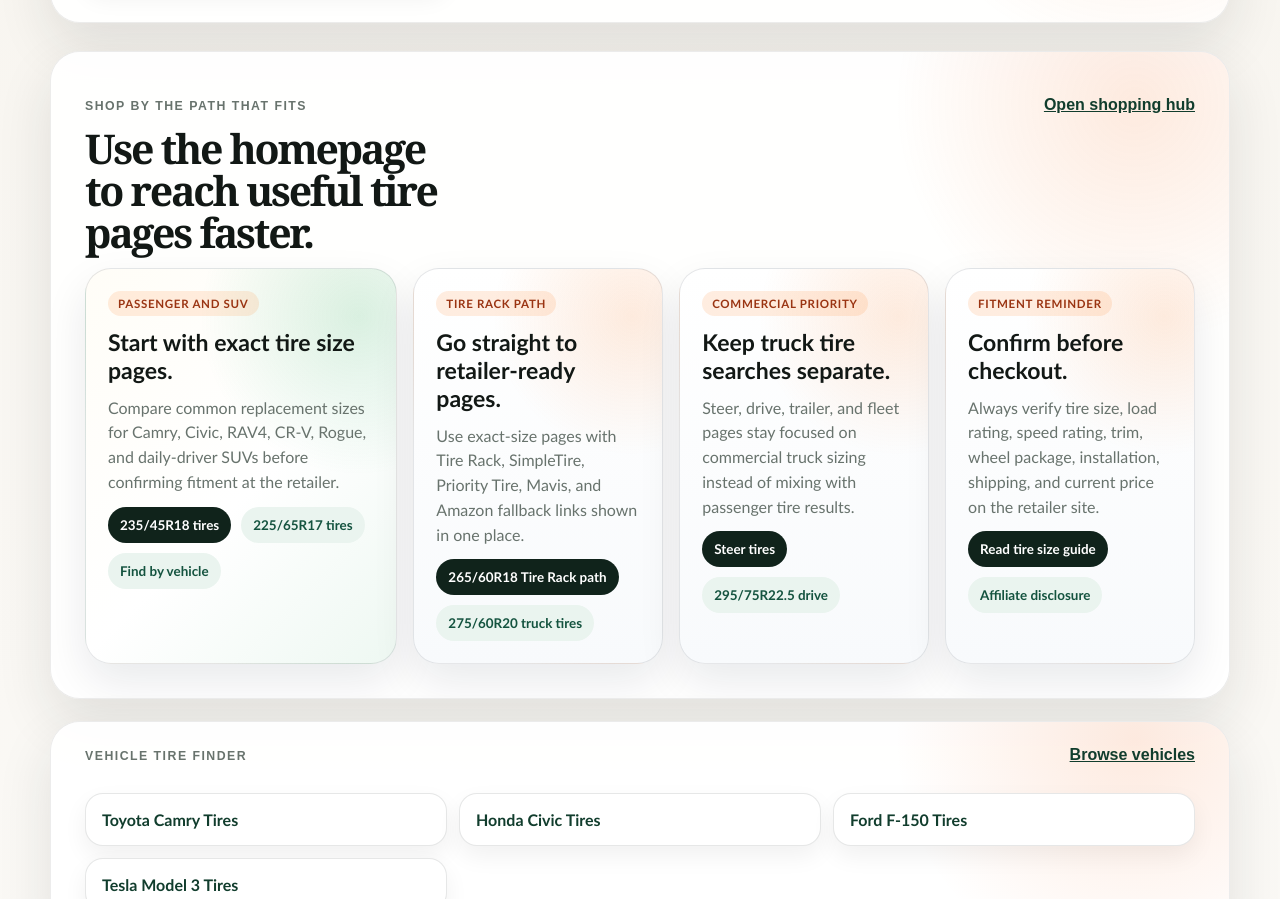
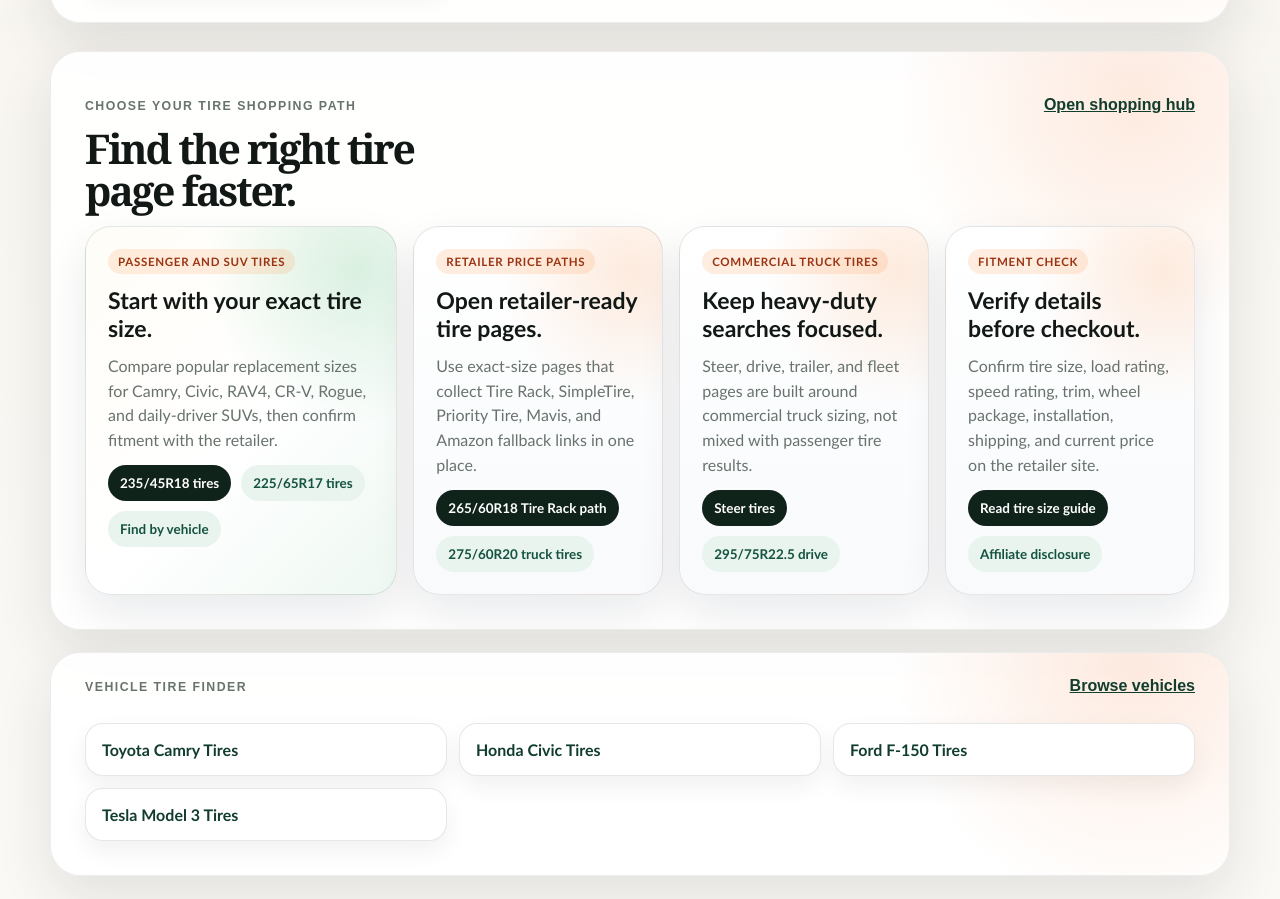
Before and after one commit to 7144519998usa-hue/tire-search-engine, a Next.js app: page / in a window 1280 px wide. Shown: the part 2377-3276 px from the top of the page. Built offline with nearby package versions, Linux system fonts and the light colour scheme; no server answers.

Commit message:
Fix legacy sitemap index route

```diff
--- a/app/page.js
+++ b/app/page.js
@@ -122,16 +122,16 @@ export default function HomePage() {
       <section className="section shopping-path-section">
         <div className="section-heading compact-heading">
           <div>
-            <p className="kicker">Shop by the path that fits</p>
-            <h2>Use the homepage to reach useful tire pages faster.</h2>
+            <p className="kicker">Choose your tire shopping path</p>
+            <h2>Find the right tire page faster.</h2>
           </div>
           <a href="/shop-tires">Open shopping hub</a>
         </div>
         <div className="shopping-path-grid">
           <article className="shopping-path-card is-featured">
-            <span>Passenger and SUV</span>
-            <h3>Start with exact tire size pages.</h3>
-            <p>Compare common replacement sizes for Camry, Civic, RAV4, CR-V, Rogue, and daily-driver SUVs before confirming fitment at the retailer.</p>
+            <span>Passenger and SUV tires</span>
+            <h3>Start with your exact tire size.</h3>
+            <p>Compare popular replacement sizes for Camry, Civic, RAV4, CR-V, Rogue, and daily-driver SUVs, then confirm fitment with the retailer.</p>
             <div className="mini-link-row">
               <a href="/tires/235-45-r18">235/45R18 tires</a>
               <a href="/tires/225-65-r17">225/65R17 tires</a>
@@ -139,27 +139,27 @@ export default function HomePage() {
             </div>
           </article>
           <article className="shopping-path-card">
-            <span>Tire Rack path</span>
-            <h3>Go straight to retailer-ready pages.</h3>
-            <p>Use exact-size pages with Tire Rack, SimpleTire, Priority Tire, Mavis, and Amazon fallback links shown in one place.</p>
+            <span>Retailer price paths</span>
+            <h3>Open retailer-ready tire pages.</h3>
+            <p>Use exact-size pages that collect Tire Rack, SimpleTire, Priority Tire, Mavis, and Amazon fallback links in one place.</p>
             <div className="mini-link-row">
               <a href="/tires/265-60-r18">265/60R18 Tire Rack path</a>
               <a href="/tires/275-60-r20">275/60R20 truck tires</a>
             </div>
           </article>
           <article className="shopping-path-card">
-            <span>Commercial priority</span>
-            <h3>Keep truck tire searches separate.</h3>
-            <p>Steer, drive, trailer, and fleet pages stay focused on commercial truck sizing instead of mixing with passenger tire results.</p>
+            <span>Commercial truck tires</span>
+            <h3>Keep heavy-duty searches focused.</h3>
+            <p>Steer, drive, trailer, and fleet pages are built around commercial truck sizing, not mixed with passenger tire results.</p>
             <div className="mini-link-row">
               <a href="/commercial-truck-tires/positions/steer">Steer tires</a>
               <a href="/tires/295-75-r22-5/drive">295/75R22.5 drive</a>
             </div>
           </article>
           <article className="shopping-path-card">
-            <span>Fitment reminder</span>
-            <h3>Confirm before checkout.</h3>
-            <p>Always verify tire size, load rating, speed rating, trim, wheel package, installation, shipping, and current price on the retailer site.</p>
+            <span>Fitment check</span>
+            <h3>Verify details before checkout.</h3>
+            <p>Confirm tire size, load rating, speed rating, trim, wheel package, installation, shipping, and current price on the retailer site.</p>
             <div className="mini-link-row">
               <a href="/tire-university/how-to-read-tire-size">Read tire size guide</a>
               <a href="/about/advertiser-disclosure">Affiliate disclosure</a>
--- a/app/robots.js
+++ b/app/robots.js
@@ -16,7 +16,7 @@ export default function robots() {
             disallow: "/"
           }
         ],
-    sitemap: `${siteUrl}/sitemap.xml`,
+    sitemap: [`${siteUrl}/sitemap.xml`, `${siteUrl}/sitemap_index.xml`],
     host: siteUrl
   };
 }
--- /dev/null
+++ b/app/sitemap_index.xml/route.js
@@ -0,0 +1 @@
+export { GET } from "../sitemap.xml/route.js";
```
